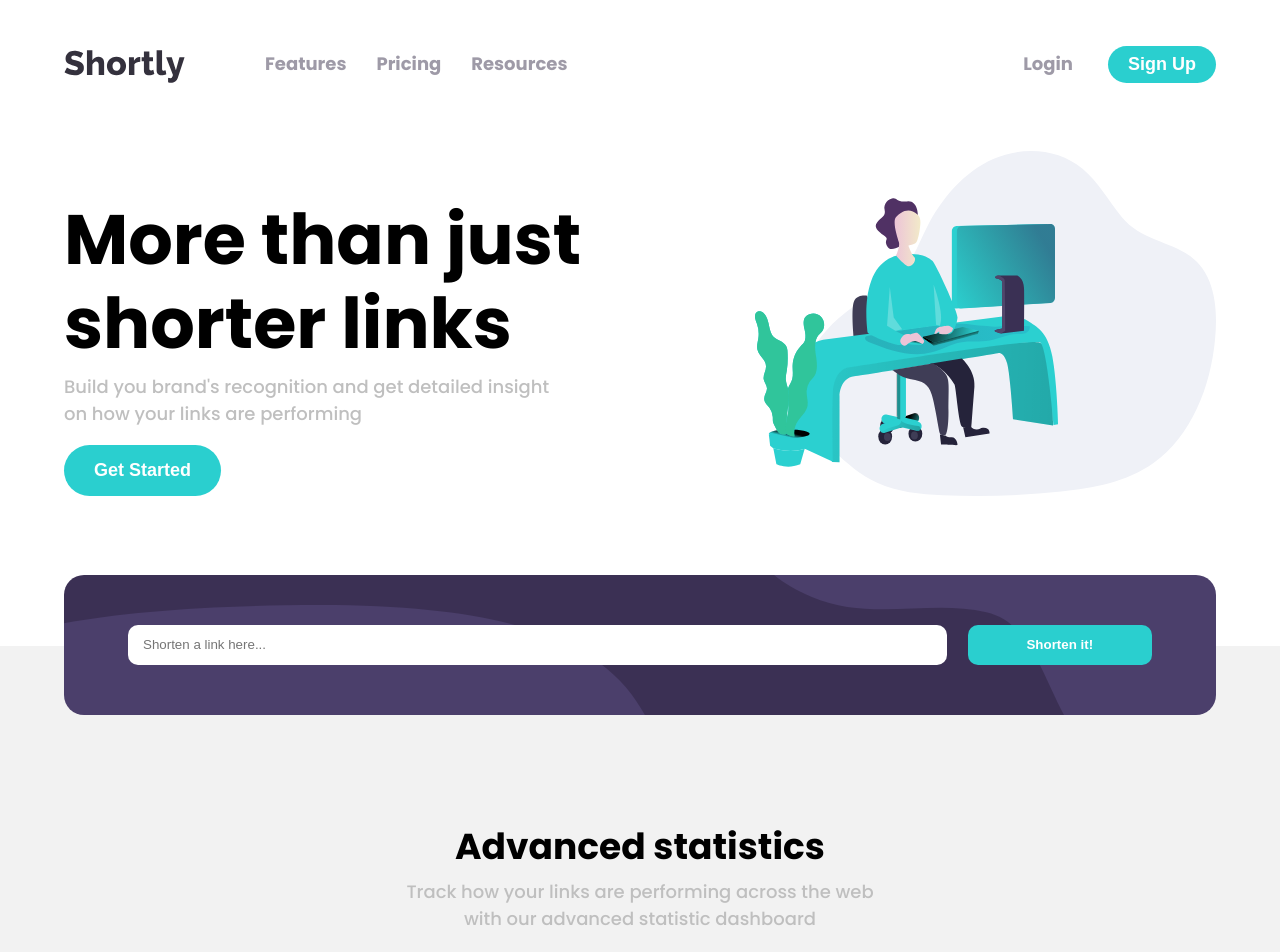
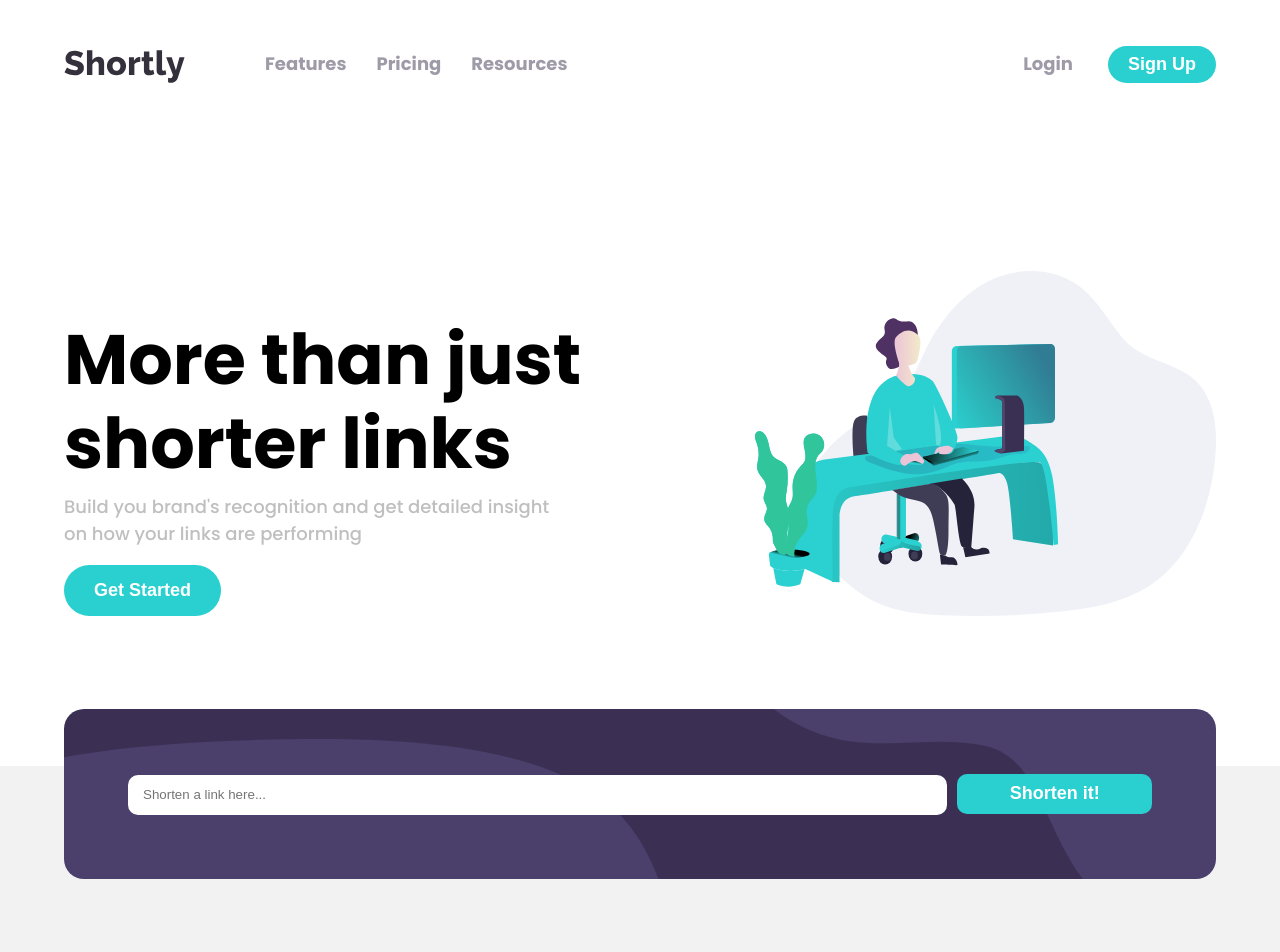
Before and after one commit to Knowledge-JO/shortly, a React (Vite) app: page / in a window 1280 px wide. Shown: the top 952 px of the page. Built offline with nearby package versions, Linux system fonts and the light colour scheme.

Commit message:
add link shortner functionality

```diff
--- a/src/components/AdvancedSection.jsx
+++ b/src/components/AdvancedSection.jsx
@@ -3,11 +3,66 @@ import ShortnerForm from "./ShortnerForm";
 import brandRecognition from "../assets/images/icon-brand-recognition.svg";
 import detailedRecords from "../assets/images/icon-detailed-records.svg";
 import fullyCustomizable from "../assets/images/icon-fully-customizable.svg";
+import ShortenedUrlList from "./ShortenedUrlList";
+import { useEffect, useState } from "react";
 
+const url = "https://api.shrtco.de/v2/shorten?url=";
 const AdvancedSection = () => {
+  const [link, setLink] = useState("");
+  const [error, setError] = useState(false);
+  const [errorMsg, setErrorMsg] = useState("");
+
+  const db = localStorage.getItem("shortened_links");
+  const [shortenedLinks, setShortenedLinks] = useState(db ? db.split(",") : []);
+
+  useEffect(() => {
+    console.log(shortenedLinks);
+  }, [shortenedLinks]);
+
+  const handleShortnerForm = async (e) => {
+    e.preventDefault();
+    if (link) {
+      setError(false);
+      const completeUrl = url + link.trim();
+      const res = await fetch(completeUrl);
+      const result = await res.json();
+      if (result.ok) {
+        const short_link = result.result.full_short_link;
+        setShortenedLinks((shortenedLinks) => [
+          ...shortenedLinks,
+          `${link} ${short_link}`,
+        ]);
+        if (db !== null) {
+          const items = localStorage.getItem("shortened_links").split(",");
+          localStorage.setItem(`shortened_links`, [
+            ...items,
+            `${link} ${short_link}`,
+          ]);
+        } else {
+          localStorage.setItem(`shortened_links`, [`${link} ${short_link}`]);
+        }
+      } else {
+        setError(true);
+        setErrorMsg("Try again with a valid link.");
+        console.log(errorMsg);
+      }
+    } else {
+      setError(true);
+      setErrorMsg("Please add a link");
+    }
+  };
+
   return (
     <div className="advanced-section">
-      <ShortnerForm />
+      <ShortnerForm
+        onHandleForm={handleShortnerForm}
+        onSetLink={setLink}
+        error={error}
+        errorMsg={errorMsg}
+        link={link}
+      />
+
+      <ShortenedUrlList shortenedLinks={shortenedLinks} />
 
       <div className="advanced-stats">
         <div className="stats-header">
--- a/src/components/App.jsx
+++ b/src/components/App.jsx
@@ -1,7 +1,7 @@
 import "../styles/App.css";
 import Navbar from "./Navbar";
 import IntroSection from "./IntroSection";
-import ShortenedUrlList from "./ShortenedUrlList";
+
 import Boost from "./Boost";
 import AdvancedSection from "./AdvancedSection";
 import Footer from "./Footer";
@@ -13,7 +13,7 @@ const App = () => {
         <Navbar />
         <IntroSection />
       </div>
-      <ShortenedUrlList />
+
       <AdvancedSection />
       <Boost />
       <Footer />
--- a/src/components/ShortenedUrlList.jsx
+++ b/src/components/ShortenedUrlList.jsx
@@ -1,11 +1,59 @@
-const ShortenedUrlList = () => {
+import { useState } from "react";
+import "../styles/ShortenedUrlList.css";
+
+const ShortenedUrlList = ({ shortenedLinks }) => {
+  const shortenedLinksSlice =
+    shortenedLinks.length > 4
+      ? shortenedLinks
+          .slice(shortenedLinks.length - 5, shortenedLinks.length - 1)
+          .reverse()
+      : shortenedLinks;
   return (
-    <ul>
-      <ListItem />
+    <ul className="list-container">
+      {shortenedLinksSlice.map((link, index) => (
+        <ListItem
+          key={index}
+          originalLink={link.split(" ")[0]}
+          shortLink={link.split(" ")[1]}
+        />
+      ))}
     </ul>
   );
 };
 
-const ListItem = () => {};
+const ListItem = ({ originalLink, shortLink }) => {
+  return (
+    <div className="list">
+      <p>{originalLink}</p>
+      <div>
+        <a href={shortLink} target="_blank" rel="noreferrer">
+          {shortLink}
+        </a>
+        <CopyButton shortLink={shortLink} />
+      </div>
+    </div>
+  );
+};
+
+const CopyButton = ({ shortLink }) => {
+  const [copied, setCopied] = useState(false);
+  const handleCopy = async () => {
+    try {
+      await navigator.clipboard.writeText(shortLink);
+      setCopied(true);
+      setTimeout(() => {
+        setCopied(false);
+      }, 3000);
+    } catch (err) {
+      console.log(err);
+      setCopied(false);
+    }
+  };
+  return (
+    <button className={`copy ${copied ? "active" : ""}`} onClick={handleCopy}>
+      {copied ? "copied" : "copy"}
+    </button>
+  );
+};
 
 export default ShortenedUrlList;
--- a/src/components/ShortnerForm.jsx
+++ b/src/components/ShortnerForm.jsx
@@ -1,10 +1,18 @@
 import "../styles/ShortnerForm.css";
 
-const ShortnerForm = () => {
+const ShortnerForm = ({ onHandleForm, onSetLink, error, errorMsg, link }) => {
   return (
     <div className="form-container">
-      <form action="">
-        <input type="text" placeholder="Shorten a link here..." />
+      <form onSubmit={(e) => onHandleForm(e)}>
+        <span className={`${error ? "error" : ""}`}>{errorMsg}</span>
+        <input
+          className={`${error ? "error" : ""}`}
+          type="text"
+          placeholder="Shorten a link here..."
+          value={link}
+          onChange={(e) => onSetLink(e.target.value)}
+        />
+
         <button>Shorten it!</button>
       </form>
     </div>
--- a/src/styles/AdvancedSection.css
+++ b/src/styles/AdvancedSection.css
@@ -7,7 +7,7 @@
 }
 
 .advanced-stats {
-  padding-top: 150px;
+  padding-top: 50px;
   display: flex;
   justify-content: center;
   align-items: center;
--- /dev/null
+++ b/src/styles/ShortenedUrlList.css
@@ -0,0 +1,73 @@
+.list-container {
+  padding-top: 120px;
+  padding-left: 0;
+  overflow-y: auto;
+}
+
+.list-container .list {
+  background-color: #fff;
+  width: 100%;
+  display: flex;
+  justify-content: space-between;
+  align-items: center;
+  padding: 0 40px;
+  margin-bottom: 15px;
+  border-radius: 10px;
+}
+
+.list div a {
+  margin-right: 30px;
+  color: hsl(180, 66%, 49%);
+  text-decoration: none;
+}
+
+.list div button {
+  padding: 10px 30px;
+  border: none;
+  background-color: hsl(180, 66%, 49%);
+  color: #fff;
+  font-size: 14px;
+  font-weight: 700;
+  border-radius: 10px;
+}
+
+.list div button.active {
+  background-color: hsl(260, 8%, 14%);
+}
+
+@media (max-width: 1300px) {
+  .list-container {
+    padding-top: 120px;
+  }
+}
+
+@media (max-width: 700px) {
+  .list-container .list {
+    flex-direction: column;
+    justify-content: initial;
+    height: 120px;
+    text-align: center;
+  }
+}
+
+@media (max-width: 500px) {
+  .list-container .list {
+    display: block;
+    text-align: left;
+    padding: 20px 10px;
+    height: auto;
+  }
+  .list p {
+    border-bottom: 1px hsl(0, 0%, 75%) solid;
+    width: 100%;
+    padding-bottom: 10px;
+  }
+  .list div a {
+    display: block;
+    margin-bottom: 10px;
+    margin-top: -5px;
+  }
+  .list div button {
+    width: 100%;
+  }
+}
--- a/src/styles/ShortnerForm.css
+++ b/src/styles/ShortnerForm.css
@@ -10,16 +10,18 @@
   align-items: center;
   margin-right: 10px;
   position: absolute;
-  top: -8%;
+  top: -5%;
   width: 90%;
 }
 
 .form-container form {
   width: 100%;
+  position: relative;
+  padding: 20px 0;
 }
 .form-container form input {
   width: 80%;
-  margin-right: 2%;
+  margin-right: 1%;
   border: 0;
   height: 40px;
   border-radius: 10px;
@@ -31,19 +33,44 @@
 }
 
 .form-container form button {
-  width: 18%;
+  width: 19%;
   border: 0;
   background-color: hsl(180, 66%, 49%);
   height: 40px;
   border-radius: 10px;
   color: #fff;
   font-weight: 700;
-  padding: 0 10px;
+  font-size: 18px;
+  padding: 0 5px;
+  cursor: pointer;
+}
+
+.form-container form input.error {
+  border: 2px solid hsl(0, 87%, 67%);
+}
+
+.form-container form span {
+  position: absolute;
+  font-size: 11px;
+  color: hsl(0, 87%, 67%);
+  opacity: 0;
+  top: 80%;
+  transition: opacity 0.5s ease-in;
+  line-height: 1.2;
+}
+.form-container form span.error {
+  opacity: 1;
 }
 
 @media (max-width: 1300px) {
   .form-container {
-    top: -4.5%;
+    top: -3.5%;
+    height: 170px;
+  }
+}
+@media (max-width: 730px) {
+  .form-container form button {
+    font-size: 13px;
   }
 }
 
@@ -54,6 +81,12 @@
   .form-container form button {
     display: block;
     width: 100%;
-    margin-top: 10px;
+    margin-top: 20px;
+  }
+  .form-container form span {
+    top: 43%;
+  }
+  .form-container form button {
+    font-size: 18px;
   }
 }
```
